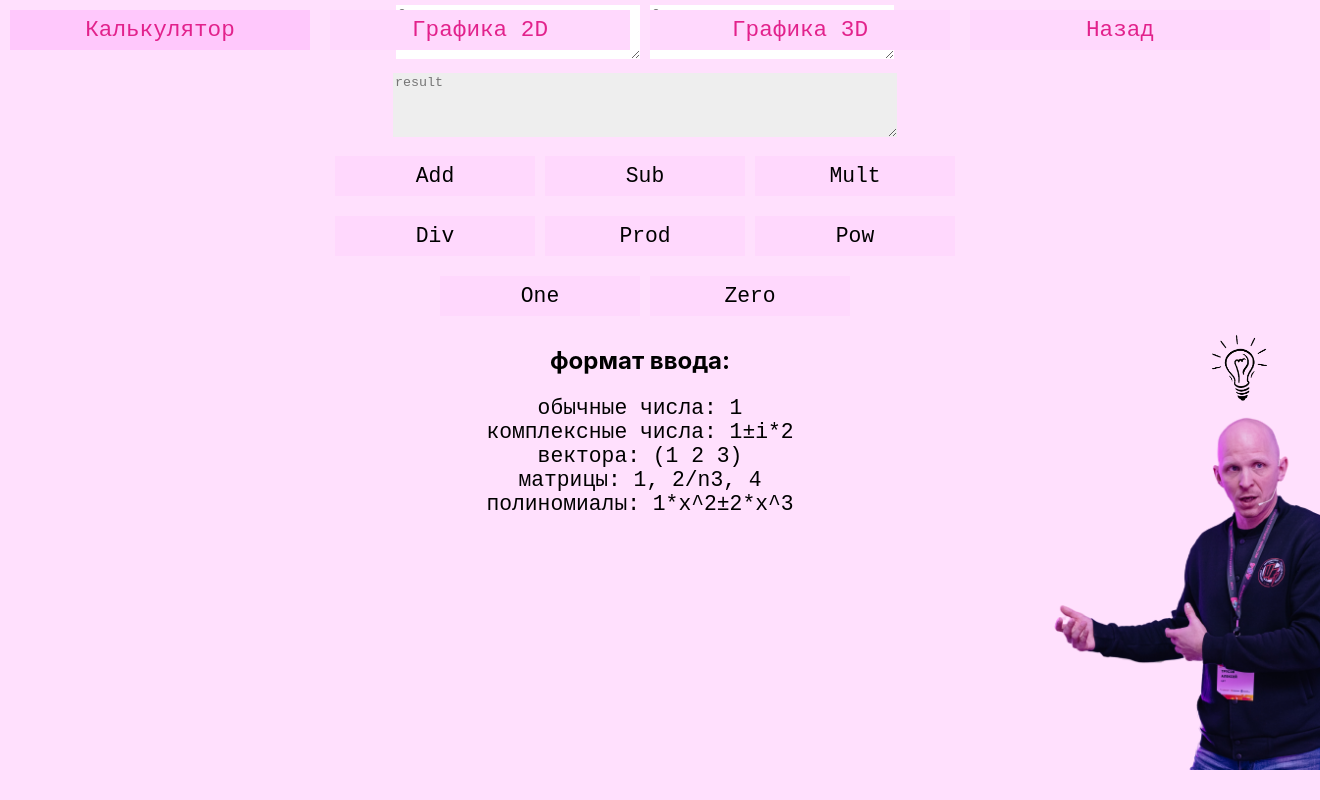
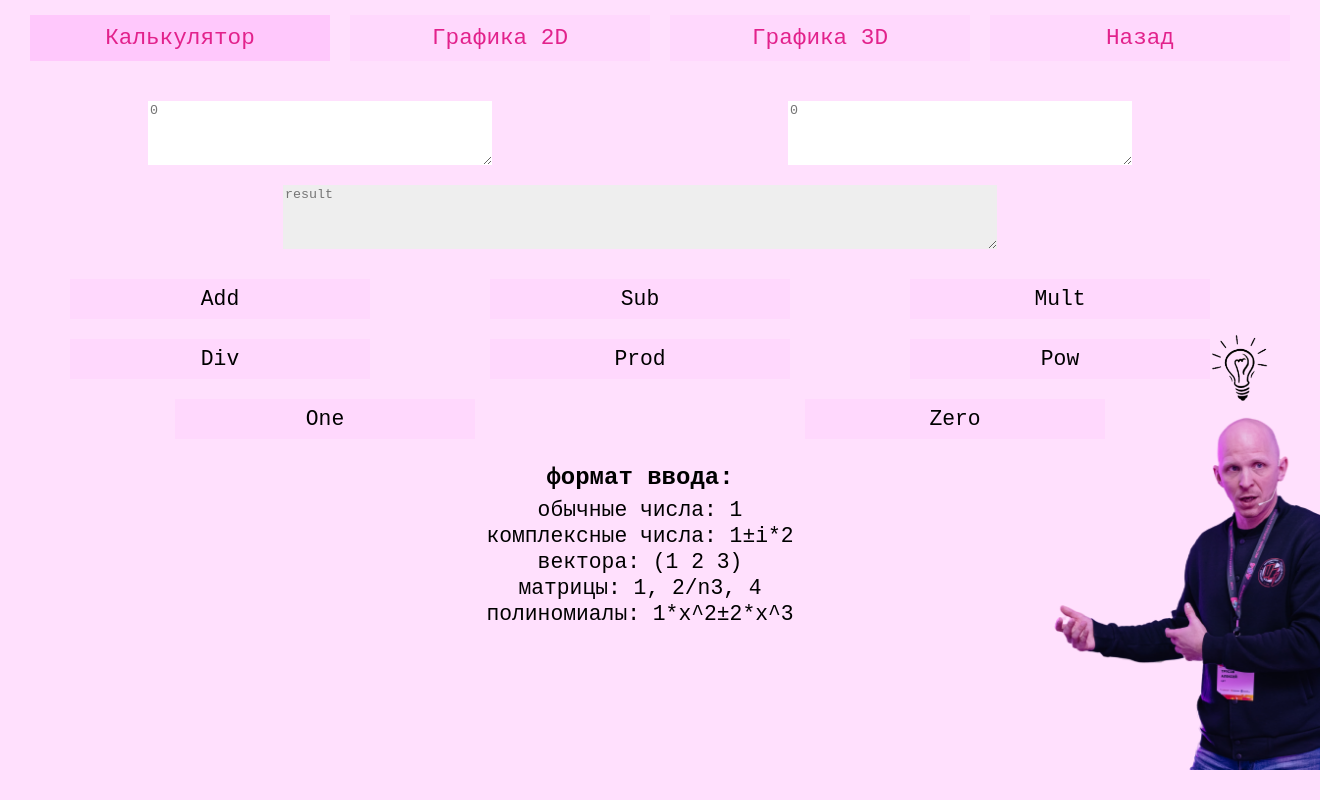
Before and after one commit to Soso4ekkk/voucher, a React (Create React App) app: page / in a window 1280 px wide. Shown: the whole page, 1320 px wide, since content can reach past the window. Built offline with nearby package versions, Linux system fonts and the light colour scheme.

Commit message:
refactored ccs with flex-box

```diff
--- a/src/components/calculator/Calculator.js
+++ b/src/components/calculator/Calculator.js
@@ -28,51 +28,55 @@ function Calculator() {
 
     return (
         <div className="calculator">
-            <div>
-                <div>
+            <div className="textArea">
+                <div className="textArea-row">
                     <textarea
                     ref={elemA}
                     className="numbers"
                     placeholder="0"
-                    ></textarea>
+                    />
                     <textarea
                         ref={elemB}
                         className="numbers"
                         placeholder="0"
-                    ></textarea>
+                    />
                 </div>
-                <div>
+                <div className="textArea-row">
                     <textarea
                         ref={elemC}
                         className="result"
                         placeholder="result"
                         disabled={true}
-                    ></textarea>
+                    />
                 </div>
             </div>
-            <div>
+            <div className="button-operation">
+                <div className="button-row">
                     <button onClick={() => operation("add")}>&nbsp;Add&nbsp;</button>
                     <button onClick={() => operation("sub")}>&nbsp;Sub&nbsp;</button>
                     <button onClick={() => operation("mult")}>&nbsp;Mult&nbsp;</button>
                 </div>
-            <div>
+                <div className="button-row">
                     <button onClick={() => operation("div")}>&nbsp;Div&nbsp;</button>
                     <button onClick={() => operation("prod")}>&nbsp;Prod&nbsp;</button>
                     <button onClick={() => operation("pow")}>&nbsp;Pow&nbsp;</button>
                 </div>
-            <div>
+                <div className="button-row">
                     <button onClick={() => operation("one")}>&nbsp;One&nbsp;</button>
                     <button onClick={() => operation("zero")}>&nbsp;Zero&nbsp;</button>
                 </div>
-            <div>
-                <h2 className="h2">формат&nbsp;ввода:</h2>
-                <p className="rules">
-                    обычные&nbsp;числа:&nbsp;1<br/>
-                    комплексные&nbsp;числа:&nbsp;1&#177;i*2<br/>
-                    вектора:&nbsp;(1&nbsp;2&nbsp;3)<br/>
-                    матрицы:&nbsp;1,&nbsp;2/n3,&nbsp;4<br/>
-                    полиномиалы:&nbsp;1*x^2&#177;2*x^3
-                </p>
+            </div>
+            <div className="inputRules">
+                <div className="headerRules">
+                    <p>формат&nbsp;ввода:</p>
+                </div>
+                <div className="pointsRules">
+                    <p>обычные&nbsp;числа:&nbsp;1</p>
+                    <p>комплексные&nbsp;числа:&nbsp;1&#177;i*2</p>
+                    <p>вектора:&nbsp;(1&nbsp;2&nbsp;3)</p>
+                    <p>матрицы:&nbsp;1,&nbsp;2/n3,&nbsp;4</p>
+                    <p>полиномиалы:&nbsp;1*x^2&#177;2*x^3</p>
+                </div>
             </div>
         </div>
     );
--- a/src/components/calculator/calculator.css
+++ b/src/components/calculator/calculator.css
@@ -1,32 +1,26 @@
 .calculator {
-    text-align: center;
+    display: flex;
+    flex-direction: column;
+    justify-content: center;
 }
 
-button {
-    margin-left: 10px;
-    margin-top: 10px;
-    margin-bottom: 10px;
-    background: #ffd8fd;
-    color: rgb(0, 0, 0);
-    font-size: 16pt;
-    width: 200px;
-    height: 40px;
-    border: 0px;
-    border-radius: 0px;
-    font-family: monospace;
-    cursor: url(../../images/pointer.png), auto;
+/******************* ввод-вывод *******************/
+.textArea {
+    display: flex;
+    flex-direction: column;
 }
 
-button:hover {
-    background: #ffc8fc;
+.textArea-row {
+    display: flex;
+    justify-content: space-around;
+    align-items: center;
+    margin: 0px;
 }
 
 .numbers {
-    width: 240px;
-    height: 50px;
-    margin-left: 10px;
-    margin-top: 5px;
-    margin-bottom: 5px;
+    width: 340px;
+    height: 60px;
+    margin: 10px;
     outline: 0;
     border: 0px;
     cursor: url(../../images/pointer.png), auto;
@@ -42,24 +36,68 @@ button:hover {
 }
 
 .result {
-    width: 500px;
+    width: 710px;
     height: 60px;
-    margin-left: 10px;
-    margin-top: 5px;
-    margin-bottom: 5px;
+    margin: 10px;
     outline: 0;
     border: 0px;
     background-color: #eee;
     cursor: url(../../images/auto.png), auto;
 }
 
-.h2 {
-    cursor: url(../../images/auto.png), auto;
-    font-size: 18pt;
+/**************************************************/
+
+/******************* кнопки операций *******************/
+.button-operation {
+    display: flex;
+    flex-direction: column;
+    padding: 10px;
 }
 
-.rules {
+.button-row {
+    display: flex;
+    justify-content: space-around;
+}
+
+.button-operation button {
+    margin: 10px;
+    background: #ffd8fd;
+    color: rgb(0, 0, 0);
+    font-size: 16pt;
+    width: 300px;
+    height: 40px;
+    border: 0px;
+    border-radius: 0px;
+    font-family: monospace;
+    cursor: url(../../images/pointer.png), auto;
+}
+
+.button-operation button:hover {
+    background: #ffc8fc;
+}
+
+/*******************************************************/
+
+/******************* правила *******************/
+.inputRules {
+    display: flex;
+    flex-direction: column;
+    align-items: center;
+    padding: 0px;
+    cursor: url(../../images/auto.png), auto;
+}
+
+.headerRules p {
+    font-size: 18pt;
+    font-family: monospace;
+    font-weight: 600;
+    margin: 5px;
+}
+
+.pointsRules p {
     font-size: 16pt;
     font-family: monospace;
-    cursor: url(../../images/auto.png), auto;
+    margin: 2px;
 }
+
+/***********************************************/
--- a/src/components/graph3D/graph3D.css
+++ b/src/components/graph3D/graph3D.css
@@ -1,21 +1,20 @@
 .graph3D {
     display: flex;
-    flex-direction: row;
     justify-content: start;
-    padding-top: 70px;
 }
 
 canvas {
     display: flex;
-    padding: 10px;
+    padding: 0 10px 10px 10px;
 }
 
 .panel3d {
     display: flex;
     flex-direction: column;
-    padding: 10px;
+    padding: 0 10px 10px 10px;
 }
 
+/********************** panel3D **********************/
 label {
     cursor: url(../../images/auto.png), auto;
 }
@@ -123,10 +122,13 @@ label {
     transform: scale(1.05);
 }
 
+/*****************************************************/
+
+/******************** правила ********************/
 .keysRules {
     display: flex;
     flex-direction: row;
-    padding: 10px;
+    padding: 0 10px 10px 10px;
     cursor: url(../../images/auto.png), auto;
 }
 
@@ -166,3 +168,5 @@ label {
     font-size: 13pt;
     cursor: url(../../images/auto.png), auto;
 }
+
+/*************************************************/
--- a/src/components/header/button/button.css
+++ b/src/components/header/button/button.css
@@ -1,11 +1,12 @@
+/***************** неактивная кнопка *****************/
 .field {
-    padding: 20px;
     background: #ffd8fd;
     color: #e2228c;
-    width: 560px;
-    height: 0px;
+    width: 540px;
+    height: auto;
     border: 0px;
     margin: 10px;
+    padding: 10px;
     cursor: url(../../../images/pointer.png), auto;
 }
 
@@ -13,6 +14,9 @@
     background: #ffc8fc;
 }
 
+/*****************************************************/
+
+/******** активная кнопка ********/
 .active {
     background-color: #ffc8fc;
 }
--- a/src/components/header/header.css
+++ b/src/components/header/header.css
@@ -7,14 +7,11 @@ body {
 /********** главная страница **********/
 .main_page {
     display: flex;
-    position: fixed;
-    left: 0px;
-    top: 0px;
     width: 100%;
-    justify-content: space-between;
+    justify-content: space-around;
     flex-wrap: nowrap;
     margin: 0px 0px 20px 0px;
+    padding: 5px 20px 0 20px;
     font-family: monospace;
-    line-height: 0%;
     font-size: 17pt;
 }
```
Lines whose indentation alone changed are shown as unchanged.
